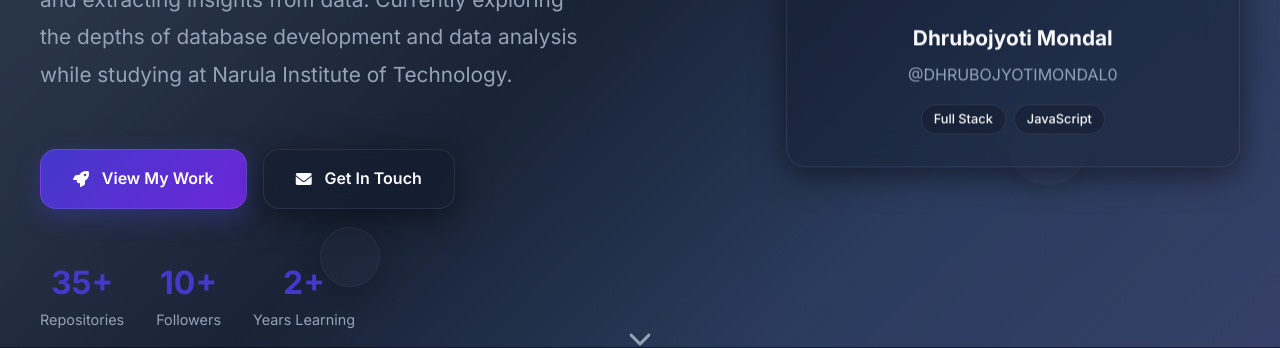
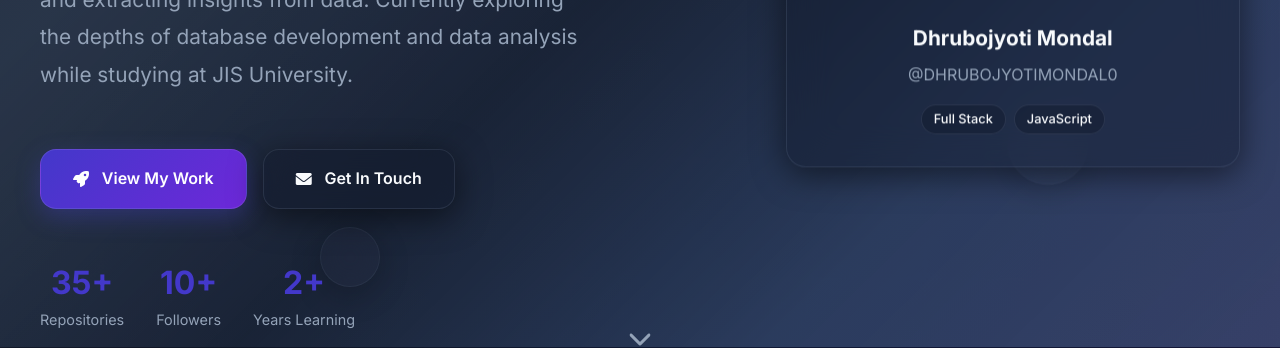
Before and after one commit to DHRUBOJYOTIMONDAL0/portfolio., a plain HTML site: page index.html in a window 1280 px wide. Shown: the part 453-801 px from the top of the page. Drawn offline with Linux system fonts and the light colour scheme.

Commit message:
first commit

```diff
--- a/index.html
+++ b/index.html
@@ -12,13 +12,13 @@
     <meta property="og:description"
         content="Passionate Database Developer & Data Analyst specializing in SQL, Python, and Data Visualization. Explore my projects and get in touch!">
     <meta property="og:type" content="website">
-    <meta property="og:url" content="https://sayanbanerjee-007.github.io/portfolio/">
-    <meta property="og:image" content="https://avatars.githubusercontent.com/u/115403169?v=4">
+    <meta property="og:url" content="https://dhrubojyotimondal0.github.io/portfolio./">
+    <meta property="og:image" content="https://avatars.githubusercontent.com/u/125376485?v=4">
     <meta name="twitter:card" content="summary_large_image">
     <meta name="twitter:title" content="Dhrubojyoti Mondal - Database Developer & Data Analyst">
     <meta name="twitter:description"
         content="Passionate Database Developer & Data Analyst specializing in SQL, Python, and Data Visualization">
-    <meta name="twitter:image" content="https://avatars.githubusercontent.com/u/115403169?v=4">
+    <meta name="twitter:image" content="https://avatars.githubusercontent.com/u/125376485?v=4">
     <title>Dhrubojyoti Mondal - Database Developer & Data Analyst</title>
 
     <!-- Favicon -->
@@ -111,8 +111,7 @@
                 <h2 class="hero-subtitle">Database Developer & Data Analyst</h2>
                 <p class="hero-description">
                     Passionate about creating amazing database solutions and extracting insights from data.
-                    Currently exploring the depths of database development and data analysis while studying at Narula Institute of
-                    Technology.
+                    Currently exploring the depths of database development and data analysis while studying at JIS University.
                 </p>
                 <div class="hero-buttons">
                     <a href="#projects" class="btn btn-primary">
```
